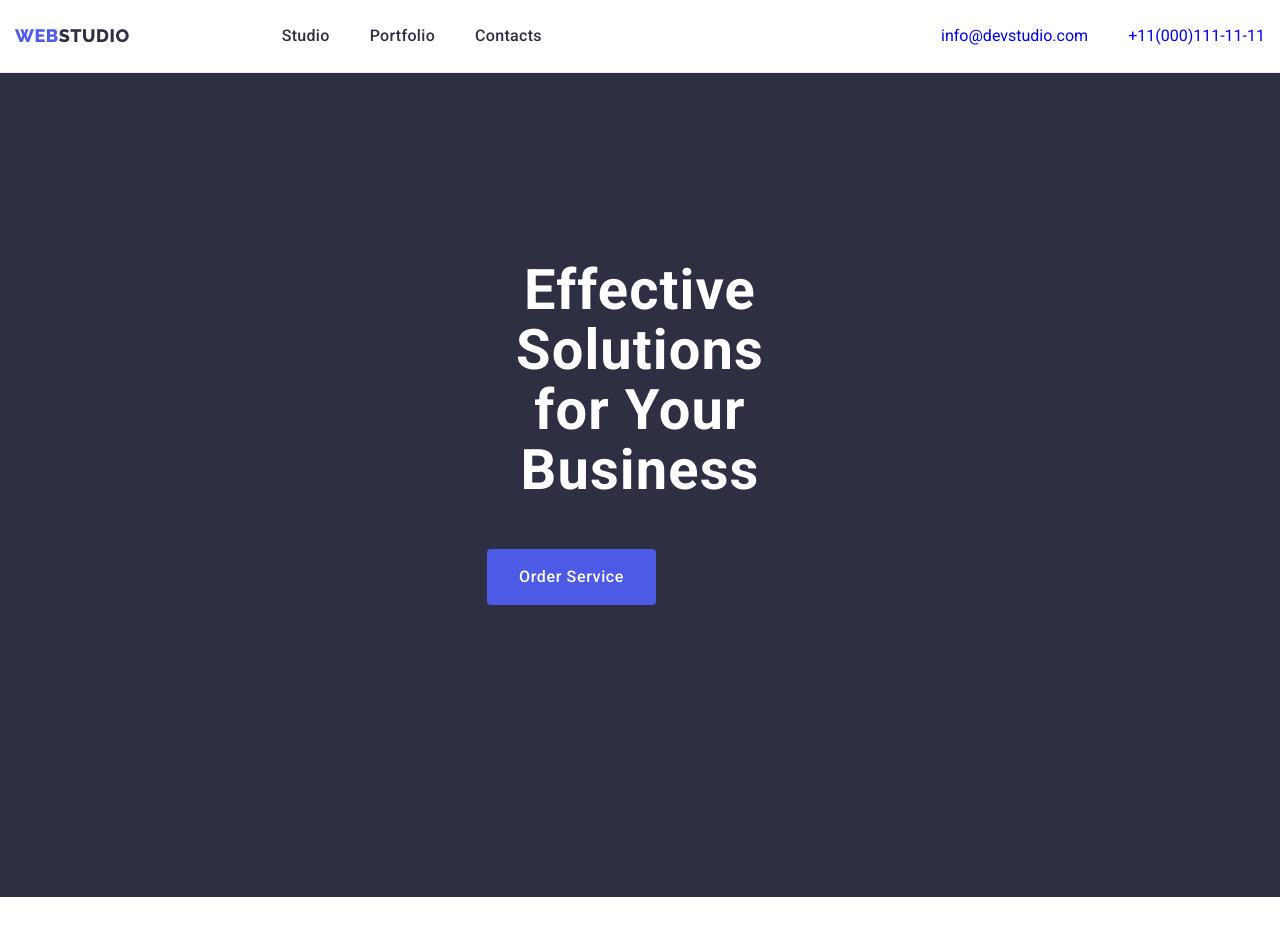
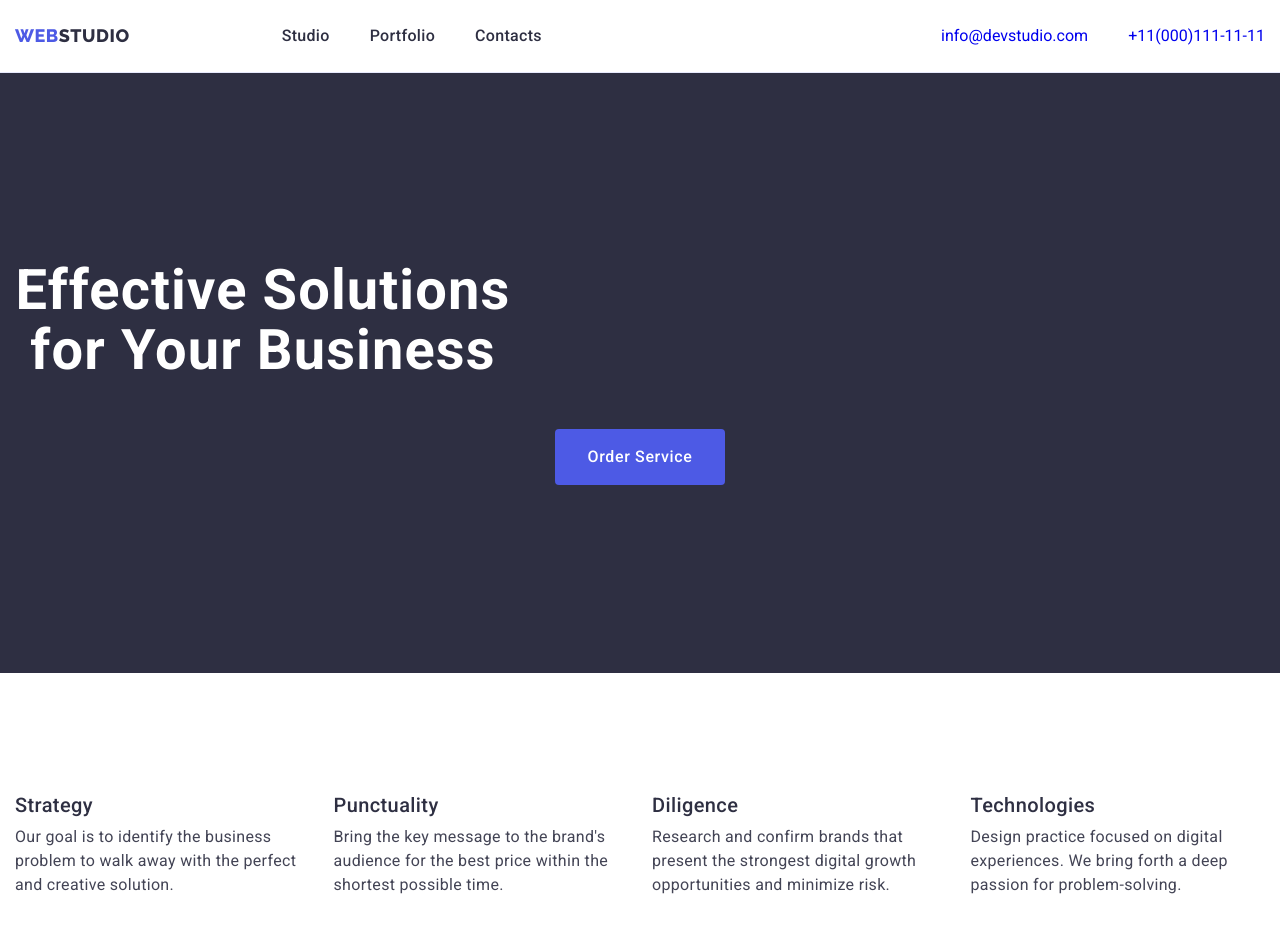
Before and after one commit to denis122121/goit-markup-hw-03, a plain HTML site: page index.html in a window 1280 px wide. Shown: the top 952 px of the page. Drawn offline with nearby package versions, Linux system fonts and the light colour scheme.

Commit message:
Update styles.css

```diff
--- a/css/styles.css
+++ b/css/styles.css
@@ -140,10 +140,7 @@ color: var(--active-button);
 
 .hero {
     background-color: var(--second-text-color);
-    padding-top: 188px;
-    padding-bottom: 292px;
-    padding-left: 472px;
-    padding-right: 472px;
+    padding: 188px 0;
 
 }
 .hero-text {
@@ -173,7 +170,9 @@ padding-top: 16px;
 padding-bottom: 16px;
 padding-left: 32px;
 padding-right: 32px;
-min-width: 105px;
+min-width: 169px;
+display: block;
+margin: auto;
 
 
 }
@@ -186,7 +185,8 @@ min-width: 105px;
 /* ---------=-=-=-=---------------=-=-= FEATURE */
 
 .feature {
-padding: 188px 0
+    margin-top: 120px;
+    margin-bottom: 60px;
 }
 .headline {
     font-size: 36px;
```
